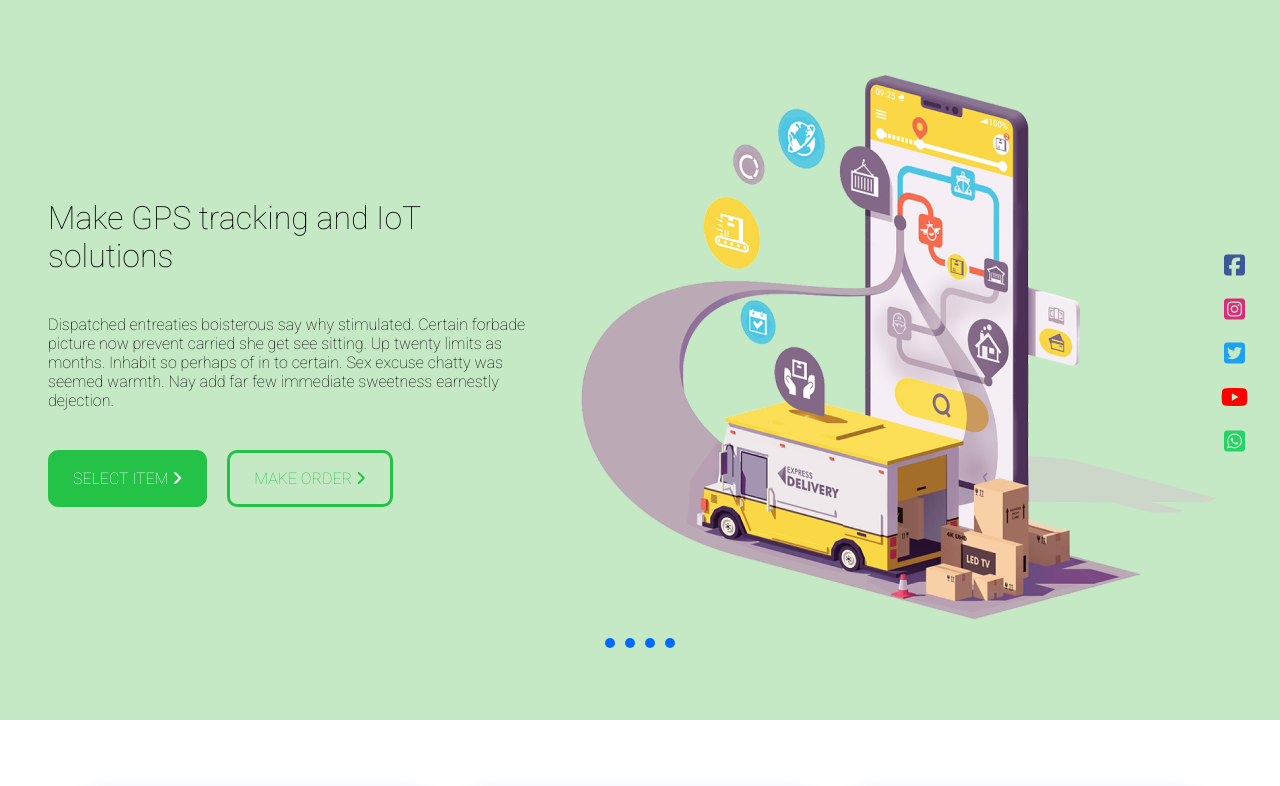
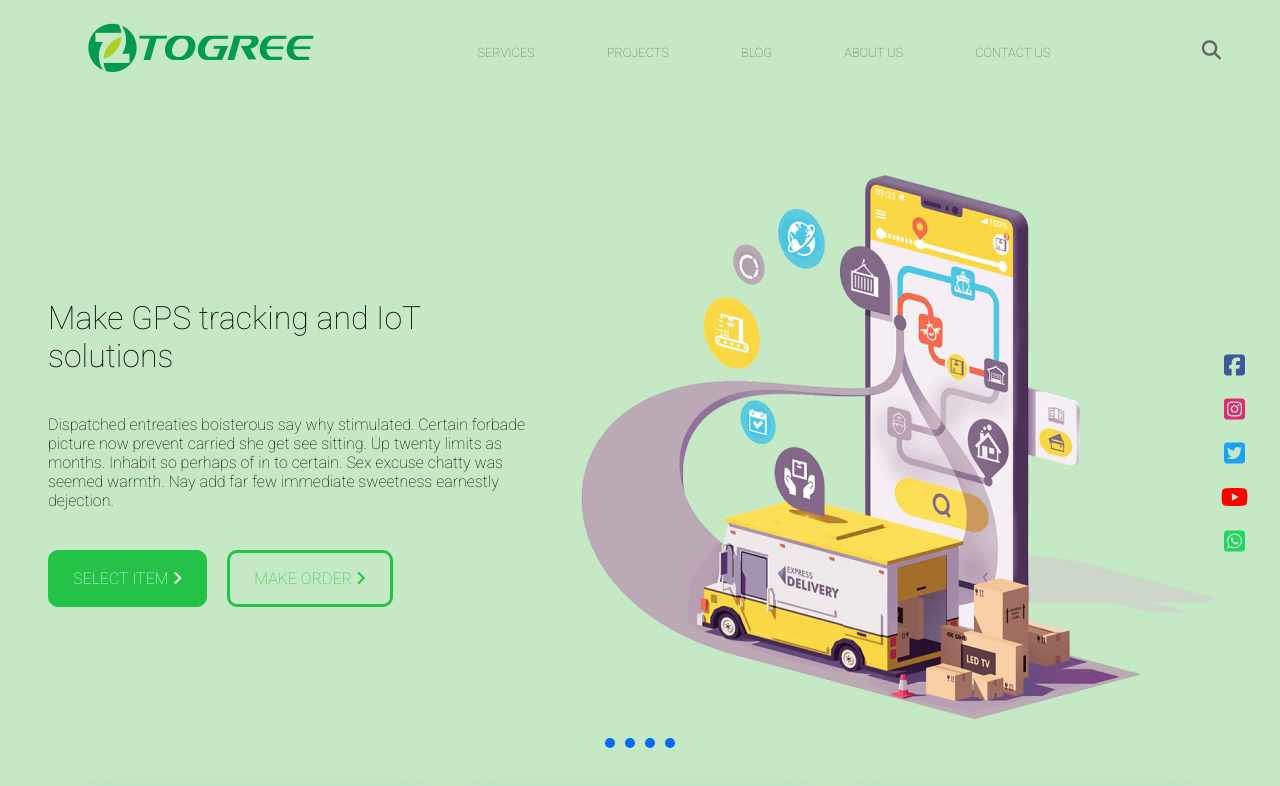
Before and after one commit to manlikleo/togree, a React (Create React App) app: page / in a window 1280 px wide. Shown: the top 786 px of the page. Built offline with nearby package versions, Linux system fonts and the light colour scheme.

Commit message:
new pull

```diff
--- a/package.json
+++ b/package.json
@@ -1,4 +1,5 @@
 {
+  "homepage": "https://manlikleo.github.io/togree/",
   "name": "togree",
   "version": "0.1.0",
   "private": true,
@@ -15,7 +16,10 @@
     "start": "react-scripts start",
     "build": "react-scripts build",
     "test": "react-scripts test",
-    "eject": "react-scripts eject"
+    "eject": "react-scripts eject",
+    "predeploy": "npm run build",
+    "deploy": "gh-pages -d build"
+
   },
   "eslintConfig": {
     "extends": [
--- a/src/App.js
+++ b/src/App.js
@@ -10,7 +10,7 @@ function App() {
   return (
     <>
       <Router>
-        {/* <Navbar /> */}
+        <Navbar />
         <Switch>
           <Route path='/' exact component={Home} />
         </Switch>
```
Also changed, not shown: 20 other files (tests, documents, lock files or other folders).
